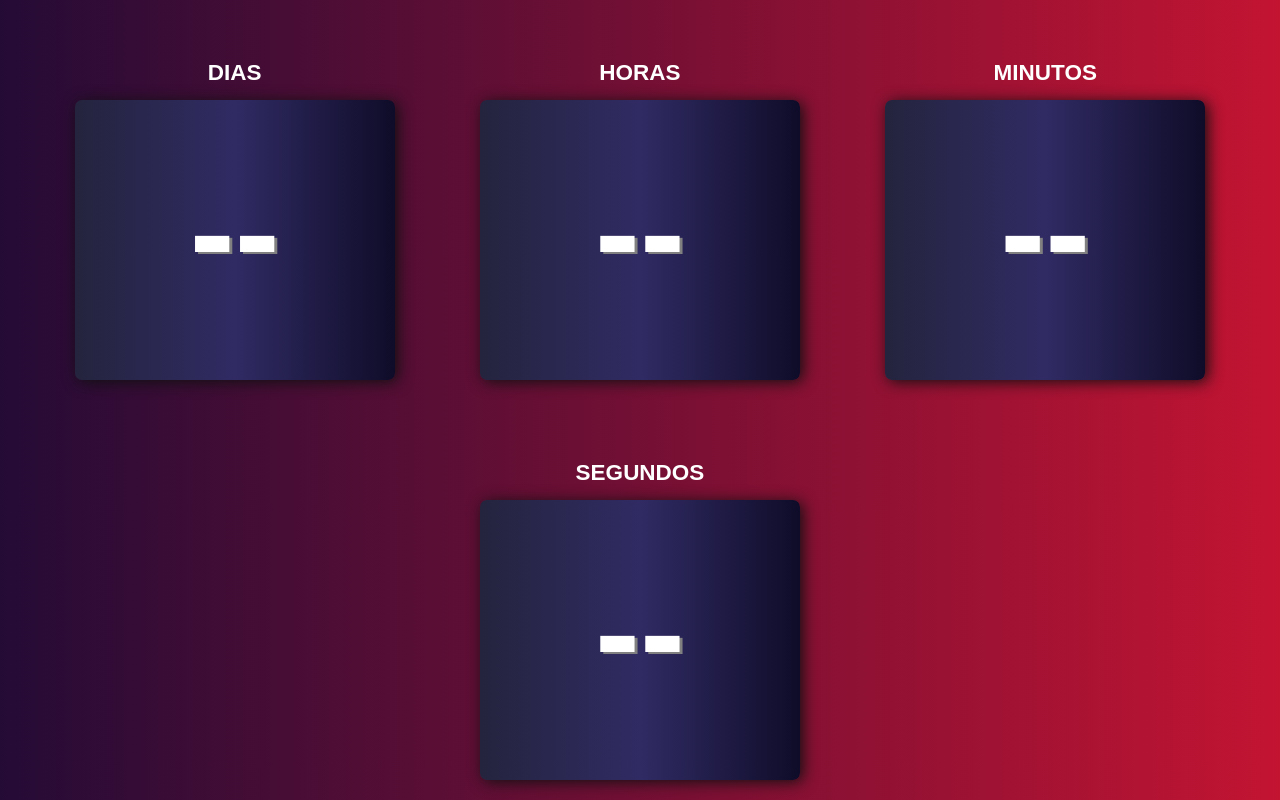
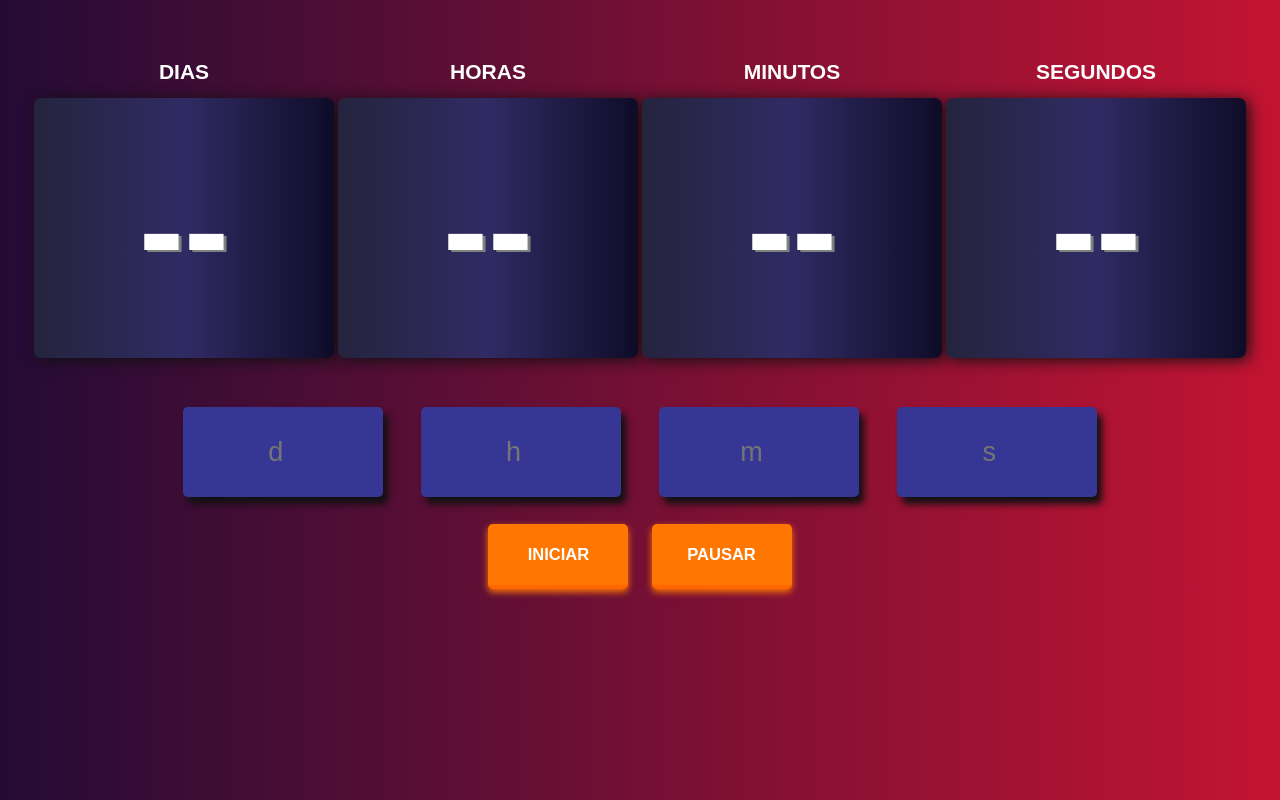
Before and after one commit to Blazart69/Blazart69.github.io, a plain HTML site: page index.html in a window 1280 px wide. Shown: the top 800 px of the page. Drawn offline with Linux system fonts and the light colour scheme.

Commit message:
Update style.css

```diff
--- a/style.css
+++ b/style.css
@@ -13,22 +13,23 @@ body {
 
 
 .count {
-	width: 95vw;
+	width: 95%;
+	height: 100%;
 	margin: auto;
 	display: flex;
 	flex-wrap: wrap;
 }
 
 .countTime {
-	width: 320px;
-	height: 280px;
+	width: 300px;
+	height: 260px;
 	text-align: center;
 	margin: 4em auto;
 }
 
 .title {
 	color: #fff;
-	font-size: 1.5em;
+	font-size: 1.4em;
 	font-weight: bold;
 }
 
@@ -59,8 +60,8 @@ body {
 
 .value {
 	background: #363795;
-	width: 220px;
-	height: 100px;
+	width: 200px;
+	height: 90px;
 	font-size: 1.8em;
 	margin: 1em 0.7em 0.4em 0.7em;
 	color: #fff;
@@ -79,7 +80,7 @@ body {
 }
 
 .initiators {
-	width: 150px;
+	width: 140px;
 	height: 65px;
 	margin: 1em 0.7em 0 0.7em;
 	font-size: 1.1em;
```
